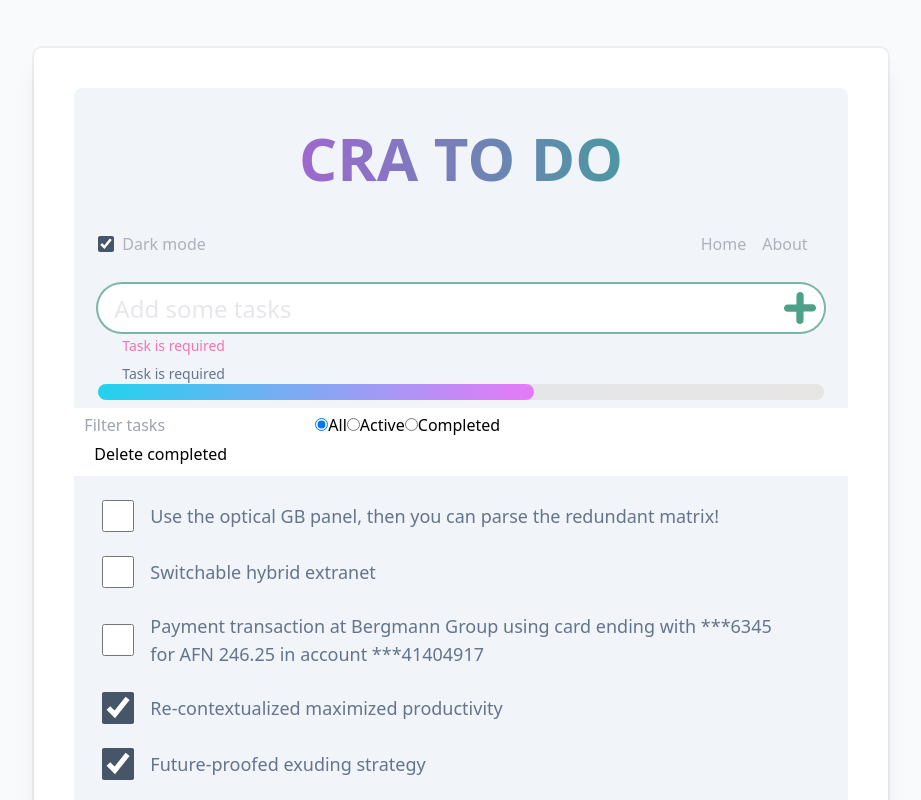
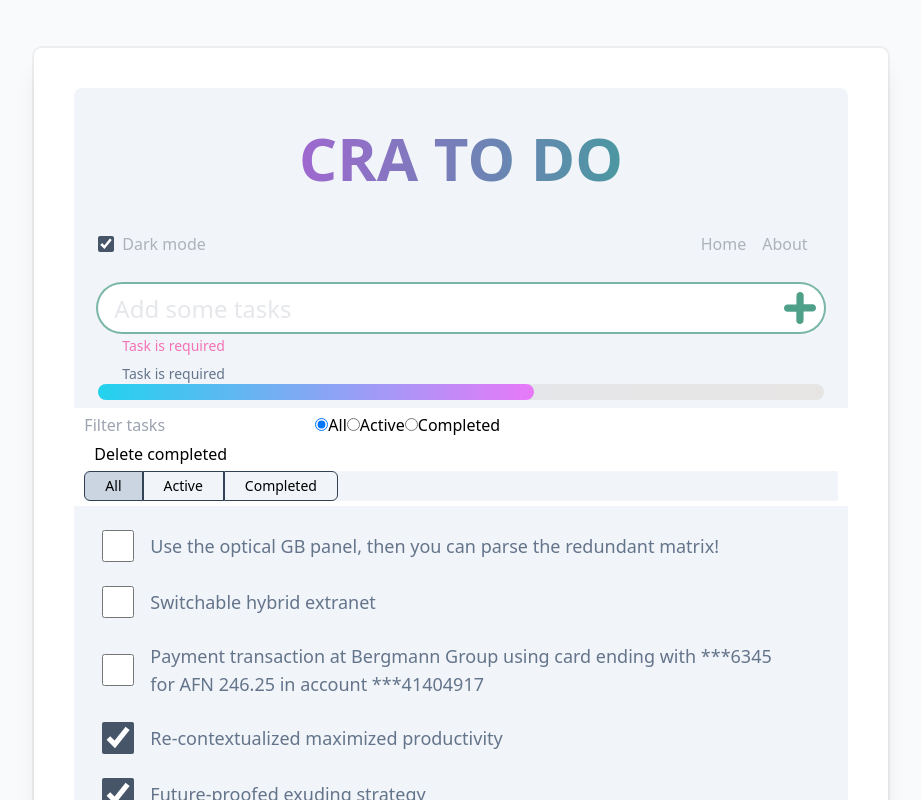
Before and after one commit to FFire/crt-todo, a React (Create React App) app: page / in a window 1280 px wide. Shown: the top 800 px of the page, without its empty margins (179-1100 px from the left). Built offline with nearby package versions, Linux system fonts and the light colour scheme.

Commit message:
before filter update

```diff
--- a/src/components/Filter/Filter.js
+++ b/src/components/Filter/Filter.js
@@ -37,6 +37,29 @@ export const Filter = (props) => {
         onClick={handleDeleteCompleted}
       >Delete completed
       </button>
+      <div class="flex bg-slate-100 text-sm font-light rounded-sm w-full">
+        <div>
+          <input type="radio" name="option" id="1" className="peer" checked hidden />
+          <label for="1"
+            className="block text-center border border-slate-700 rounded-l-md px-5 py-1 cursor-pointer select-none
+                peer-checked:bg-slate-300">All</label>
+        </div>
+
+        <div>
+          <input type="radio" name="option" id="2" className="peer" hidden />
+          <label for="2"
+            className="block text-center  border border-slate-700 px-5 py-1 cursor-pointer select-none
+            peer-checked:bg-slate-300">Active</label>
+        </div>
+
+        <div>
+          <input type="radio" name="option" id="3" className="peer" hidden />
+          <label for="3"
+            className="block text-center  border border-slate-700 rounded-r-md px-5 py-1 cursor-pointer select-none
+            peer-checked:bg-slate-300">Completed</label>
+        </div>
+
+      </div>
     </div>
   );
 };
--- a/src/components/ThemeToggle/ThemeToggle.js
+++ b/src/components/ThemeToggle/ThemeToggle.js
@@ -5,7 +5,8 @@ import '../../styles/output.css';
 
 export const ThemeToggle = ({ uiTheme, handleThemeToggle }) => (
   <>
-    <div className='w-full pl-6 py-1 bg-slate-100 flex items-center justify-between hover:bg-slate-200'>
+    <div className=' bg-slate-100'>
+      <div className='w-full pl-6 py-1 bg-slate-100 flex items-center justify-between rounded-lg hover:bg-slate-200'>
         <div className='flex items-center'>
           <input
             className='flex-none h-4 w-4 accent-slate-600 hover:scale-110 hover:accent-slate-500'
@@ -24,6 +25,7 @@ export const ThemeToggle = ({ uiTheme, handleThemeToggle }) => (
           <a className='text-gray-900/30 hover:text-gray-900/70' href='#'>About</a>
         </div>
       </div>
+    </div>
   </>
 );
 
--- a/src/styles/output.css
+++ b/src/styles/output.css
@@ -365,8 +365,14 @@ Ensure the default browser behavior of the `hidden` attribute.
 .ml-3 {
   margin-left: 0.75rem;
 }
+.block {
+  display: block;
+}
 .flex {
   display: flex;
+}
+.hidden {
+  display: none;
 }
 .aspect-square {
   aspect-ratio: 1 / 1;
@@ -441,6 +447,13 @@ Ensure the default browser behavior of the `hidden` attribute.
 .animate-pulse {
   animation: pulse 2s cubic-bezier(0.4, 0, 0.6, 1) infinite;
 }
+.cursor-pointer {
+  cursor: pointer;
+}
+.select-none {
+  -webkit-user-select: none;
+          user-select: none;
+}
 .flex-col {
   flex-direction: column;
 }
@@ -466,11 +479,22 @@ Ensure the default browser behavior of the `hidden` attribute.
 .overflow-hidden {
   overflow: hidden;
 }
+.rounded-sm {
+  border-radius: 0.125rem;
+}
 .rounded-full {
   border-radius: 9999px;
 }
 .rounded-lg {
   border-radius: 0.5rem;
+}
+.rounded-l-md {
+  border-top-left-radius: 0.375rem;
+  border-bottom-left-radius: 0.375rem;
+}
+.rounded-r-md {
+  border-top-right-radius: 0.375rem;
+  border-bottom-right-radius: 0.375rem;
 }
 .rounded-t-lg {
   border-top-left-radius: 0.5rem;
@@ -480,11 +504,18 @@ Ensure the default browser behavior of the `hidden` attribute.
   border-bottom-right-radius: 0.5rem;
   border-bottom-left-radius: 0.5rem;
 }
+.border {
+  border-width: 1px;
+}
 .border-t-4 {
   border-top-width: 4px;
 }
 .border-l-4 {
   border-left-width: 4px;
+}
+.border-slate-700 {
+  --tw-border-opacity: 1;
+  border-color: rgb(51 65 85 / var(--tw-border-opacity));
 }
 .border-fuchsia-800 {
   --tw-border-opacity: 1;
@@ -563,6 +594,14 @@ Ensure the default browser behavior of the `hidden` attribute.
   padding-left: 0.5rem;
   padding-right: 0.5rem;
 }
+.px-5 {
+  padding-left: 1.25rem;
+  padding-right: 1.25rem;
+}
+.py-1 {
+  padding-top: 0.25rem;
+  padding-bottom: 0.25rem;
+}
 .px-6 {
   padding-left: 1.5rem;
   padding-right: 1.5rem;
@@ -570,10 +609,6 @@ Ensure the default browser behavior of the `hidden` attribute.
 .px-4 {
   padding-left: 1rem;
   padding-right: 1rem;
-}
-.py-1 {
-  padding-top: 0.25rem;
-  padding-bottom: 0.25rem;
 }
 .pt-10 {
   padding-top: 2.5rem;
@@ -608,13 +643,13 @@ Ensure the default browser behavior of the `hidden` attribute.
 .text-center {
   text-align: center;
 }
+.text-sm {
+  font-size: 0.875rem;
+  line-height: 1.25rem;
+}
 .text-6xl {
   font-size: 3.75rem;
   line-height: 1;
-}
-.text-sm {
-  font-size: 0.875rem;
-  line-height: 1.25rem;
 }
 .text-2xl {
   font-size: 1.5rem;
@@ -627,6 +662,9 @@ Ensure the default browser behavior of the `hidden` attribute.
 .text-lg {
   font-size: 1.125rem;
   line-height: 1.75rem;
+}
+.font-light {
+  font-weight: 300;
 }
 .font-extrabold {
   font-weight: 800;
@@ -747,6 +785,10 @@ Ensure the default browser behavior of the `hidden` attribute.
 .group:hover .group-hover\:fill-violet-900\/20 {
   fill: rgb(76 29 149 / 0.2);
 }
+.peer:checked ~ .peer-checked\:bg-slate-300 {
+  --tw-bg-opacity: 1;
+  background-color: rgb(203 213 225 / var(--tw-bg-opacity));
+}
 @media (prefers-color-scheme: dark) {
   .dark\:text-black {
     --tw-text-opacity: 1;
```
Lines whose indentation alone changed are shown as unchanged.
